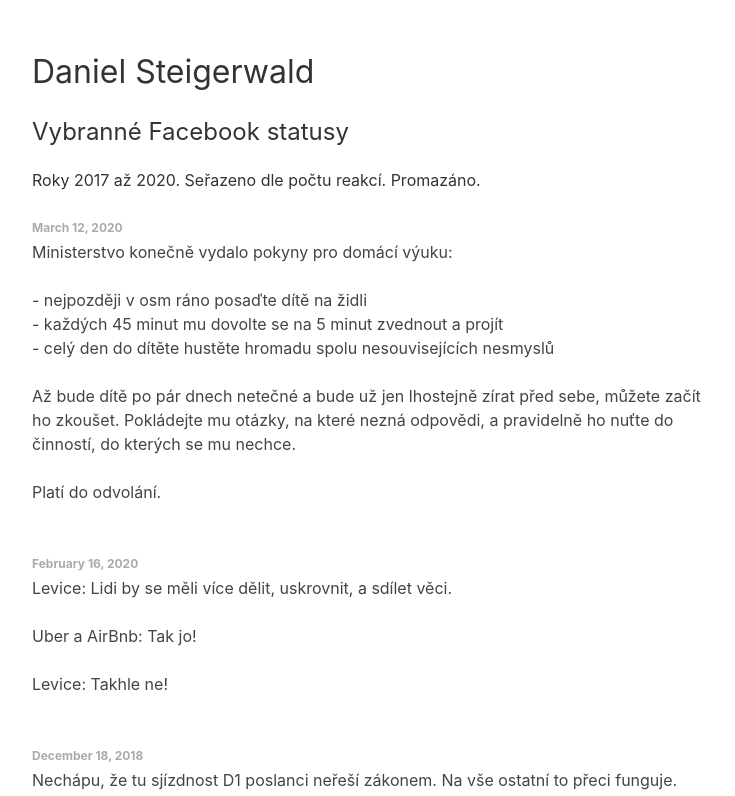
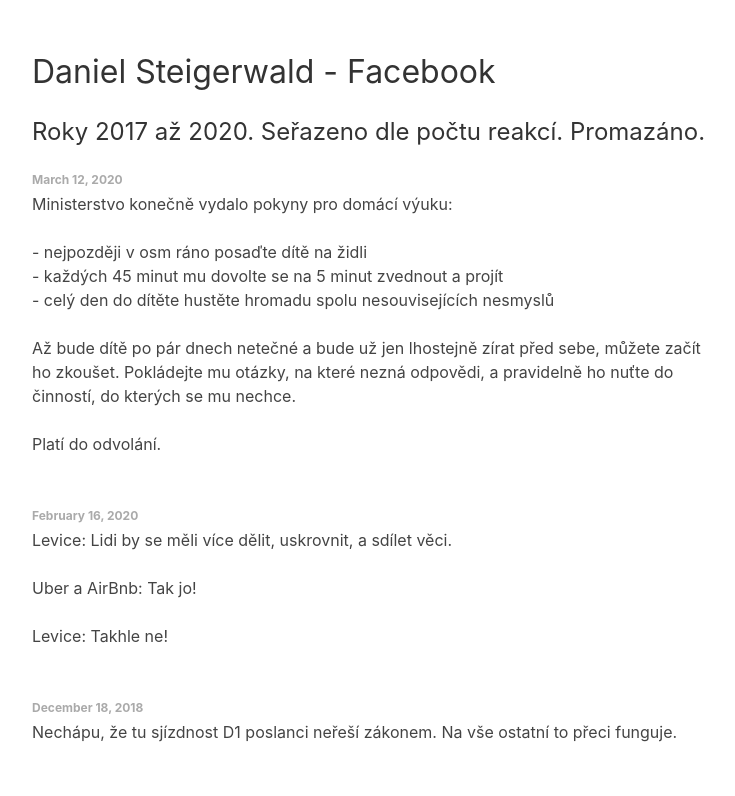
Before and after one commit to steida/steida.cz, a Next.js app: page /facebook in a window 1280 px wide. Shown: the top 796 px of the page, without its empty margins (268-1003 px from the left). Built offline with nearby package versions, Linux system fonts and the light colour scheme.

Commit message:
progress

```diff
--- a/components/Status.tsx
+++ b/components/Status.tsx
@@ -13,13 +13,17 @@ export const Status = ({
   createdTime: string;
   message: string;
 }) => {
-  const handleClick = () => {
-    foo.push(id);
-    console.log(foo);
-  };
+  // const handleClick = () => {
+  //   foo.push(id);
+  //   console.log(foo);
+  // };
 
   return (
-    <div key={id} className={styles.status} onClick={handleClick}>
+    <div
+      key={id}
+      className={styles.status}
+      // onClick={handleClick}
+    >
       <a
         target="_blank"
         href={`https://www.facebook.com/daniel.steigerwald/posts/${
--- a/pages/facebook.tsx
+++ b/pages/facebook.tsx
@@ -373,6 +373,14 @@ export async function getStaticProps() {
     '10158784126003656_10156375538853656',
     '10158784126003656_10156326117303656',
     '10158784126003656_10156311993478656',
+    '10158784126003656_10157670499343656',
+    '10158784126003656_10157787420538656',
+    '10158784126003656_10156568138573656',
+    '10158784126003656_10157150179543656',
+    '10158784126003656_10157189969848656',
+    '10158784126003656_10157002610053656',
+    '10158784126003656_10158241918958656',
+    '10158784126003656_10157910729013656',
   ];
 
   const minimalStatuses: {
@@ -415,11 +423,13 @@ const Facebook = ({
   return (
     <div>
       <Head>
-        <title>Daniel Steigerwald - Vybranné Facebook statusy</title>
+        <title>Daniel Steigerwald - Facebook</title>
       </Head>
-      <Text variant="h1">Daniel Steigerwald</Text>
-      <Text variant="h2">Vybranné Facebook statusy</Text>
-      <Text>Roky 2017 až 2020. Seřazeno dle počtu reakcí. Promazáno.</Text>
+      <Text variant="h1">Daniel Steigerwald - Facebook</Text>
+      {/* <Text variant="h2">Vybranné Facebook statusy</Text> */}
+      <Text variant="h2">
+        Roky 2017 až 2020. Seřazeno dle počtu reakcí. Promazáno.
+      </Text>
       {statuses.map(s => {
         return (
           <Status
--- a/pages/index.tsx
+++ b/pages/index.tsx
@@ -11,7 +11,7 @@ const Index = () => {
       <Text variant="h1">Daniel Steigerwald</Text>
       <Text>
         <Link href="/facebook">
-          <a>Vybranné Facebook statusy</a>
+          <a>Facebook</a>
         </Link>
       </Text>
     </div>
```
